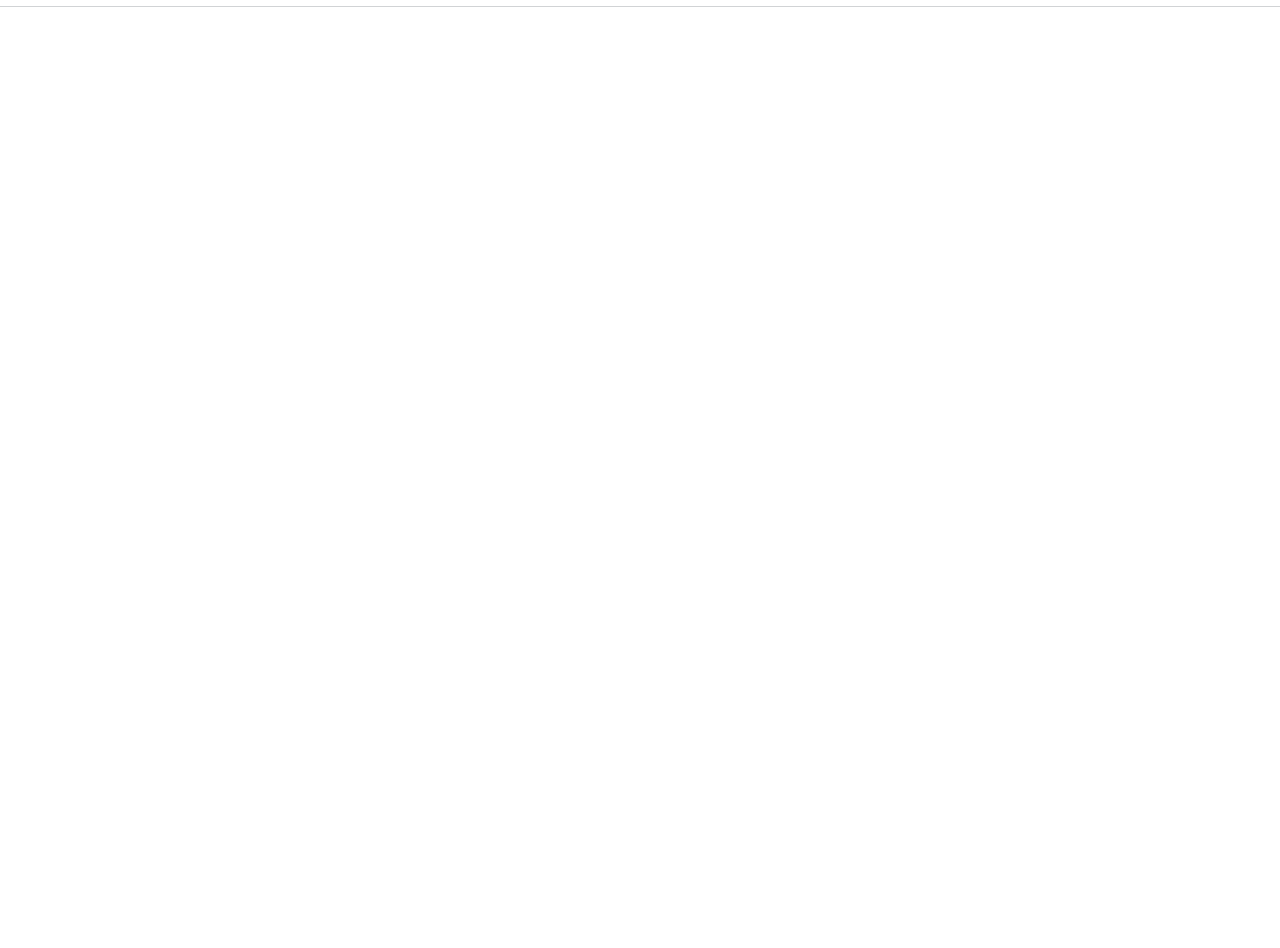
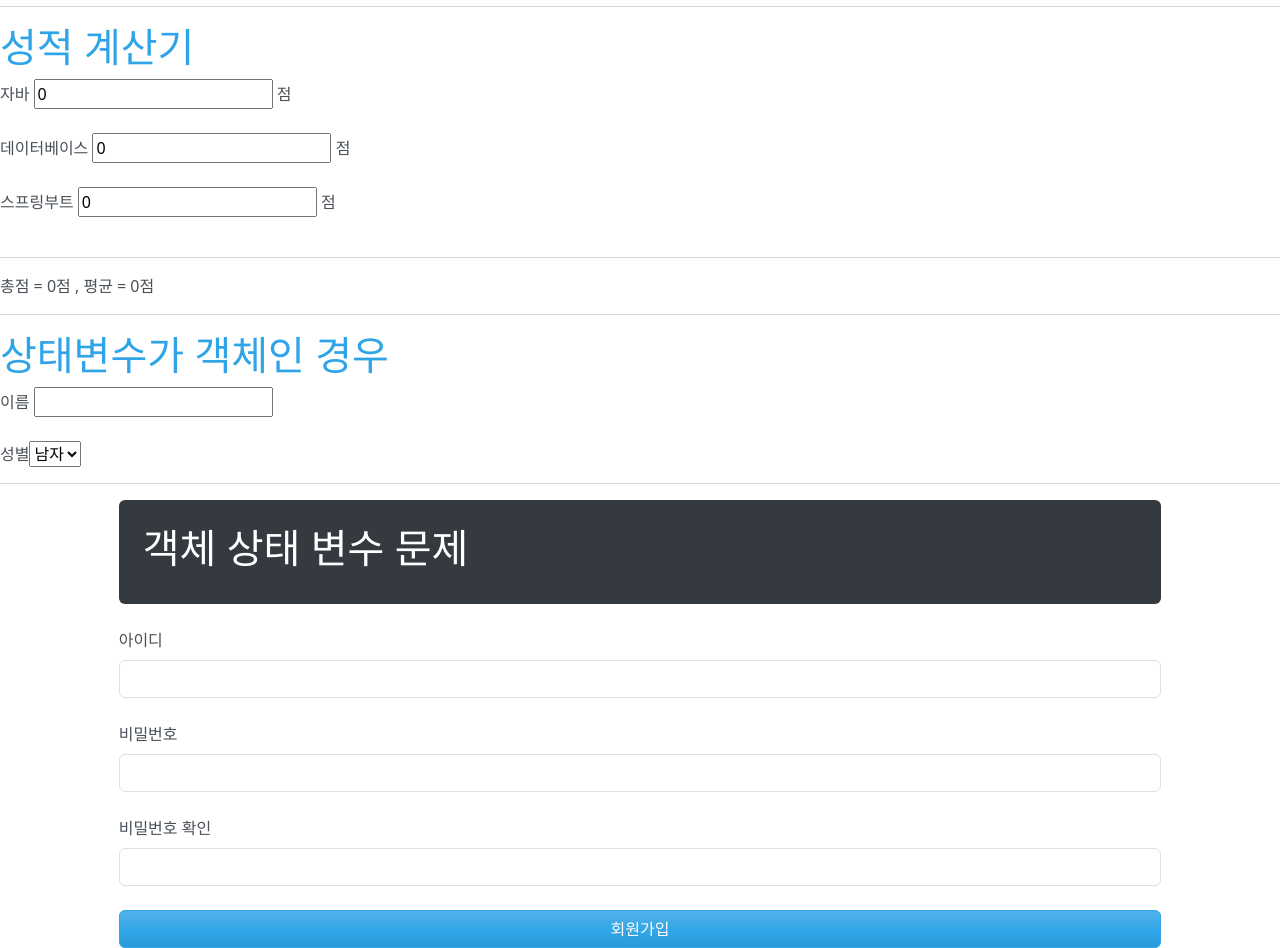
Before and after one commit to MJH098/kh12-react, a React (Create React App) app in the folder demo03/: page / in a window 1280 px wide. Shown: the part 1000-1948 px from the top of the page. Before the commit the page ends 1023 px from the top, so only its background shows below. Built offline with nearby package versions, Linux system fonts and the light colour scheme.

Commit message:
React 입력폼 검사처리

```diff
--- a/demo03/src/App.js
+++ b/demo03/src/App.js
@@ -4,6 +4,9 @@ import Exam01 from './components/Exam01';
 import Exam02 from './components/Exam02';
 import Exam03 from './components/Exam03';
 import Exam04 from './components/Exam04';
+import Exam05 from './components/Exam05';
+import Exam06 from './components/Exam06';
+import Exam07 from './components/Exam07';
 
 function App() {
   return (
@@ -17,8 +20,12 @@ function App() {
       <Exam03/>
       <hr/>
       <Exam04/>
-      <hr></hr>
-
+      <hr/>
+      <Exam05/>
+      <hr/>
+      <Exam06/>
+      <hr/>
+      <Exam07/>
     </>
   );
 }
--- /dev/null
+++ b/demo03/src/components/Exam05.js
@@ -0,0 +1,31 @@
+import { useEffect, useState } from "react";
+
+const Exam05 = ()=>{
+    //state를 3개로 보면 = (java, dbms, boot)
+    //state를 5개로 보면 = (java, dbms, boot) → (total, avg)
+    const [java, setJava] = useState(0);
+    const [dbms, setDbms] = useState(0);
+    const [boot, setBoot] = useState(0);
+    const [total, setTotal] = useState(0);
+    const [avg, setAvg] = useState(0);
+
+    useEffect(()=>{
+        setTotal(java + dbms + boot);
+    }, [java,dbms,boot]);
+    useEffect(()=>{
+        setAvg(total/3);
+    }, [total]);
+
+    return (
+        <>
+            <h1>성적 계산기</h1>
+            자바 <input type="number" value={java} onChange={e=>setJava(parseInt(e.target.value))}/> 점 <br/><br/>
+            데이터베이스 <input type="number" value={dbms} onChange={e=>setDbms(parseInt(e.target.value))}/> 점 <br/><br/>
+            스프링부트 <input type="number" value={boot} onChange={e=>setBoot(parseInt(e.target.value))}/> 점 <br/><br/>
+            <hr/>
+            총점 = {total}점 , 평균 = {avg}점
+        </>
+    );
+};
+
+export default Exam05;
--- /dev/null
+++ b/demo03/src/components/Exam06.js
@@ -0,0 +1,42 @@
+import { useState } from "react";
+
+const Exam06 = ()=>{
+    //각각의 상태를 분리하여 관리할 때
+    //const [alias, setAlias] = useState("");
+    //const [gender, setGender] = useState("남자");
+
+    //상태를 하나의 객체로 관리할 때
+    const [info, setInfo] = useState({
+        alias : "",
+        gender : "남자"
+    });
+
+    //function changeInfo(e){}
+    const changeInfo = e=>{
+        //console.log(e.target);//이벤트 발생 태그 확인
+        //console.log(e.target.name, e.target.value);//이름,값 확인
+
+        //info에서 이벤트가 발생한 태그명에 해당하는 필드만 입력값으로 바꾸고 나머진 그대로 둬라!
+        //- ...info는 info의 나머지 항목을 의미(rest 연산)
+        //- 객체에 [] 표시를 쓰면 필드명을 변수로 지정할 수 있다
+        setInfo({
+            ...info,
+            [e.target.name] : e.target.value
+        });
+    };
+
+    return (
+        <>
+            <h1>상태변수가 객체인 경우</h1>
+
+            이름 <input type="text" name="alias" value={info.alias} onChange={changeInfo}/> <br/><br/>
+            성별
+            <select name="gender" value={info.gender} onChange={changeInfo}>
+                <option>남자</option>
+                <option>여자</option>
+            </select>
+        </>
+    );
+};
+
+export default Exam06;
--- /dev/null
+++ b/demo03/src/components/Exam07.js
@@ -0,0 +1,96 @@
+import { useEffect, useState } from "react";
+
+const Exam07 = ()=>{
+
+    //객체로 상태 변수를 정의
+    const [member, setMember] = useState({//입력데이터
+        memberId:"",
+        memberPw:"",
+        memberPwRe:""
+    });
+    const [result, setResult] = useState({//검사결과
+        memberId:false,
+        memberPw:false,
+        memberPwRe:false
+    });
+    //입력데이터가 변하면 검사결과가 자동으로 계산되도록 처리
+    useEffect(()=>{
+        //console.log("member가 변했습니다");
+        //ID검사
+        const idRegex = /^[a-z][a-z0-9]{7,19}$/;
+        const idMatch = idRegex.test(member.memberId);
+
+        //PW검사
+        const pwRegex = /^[A-Za-z0-9!@#$]{8,16}$/;
+        const pwMatch = pwRegex.test(member.memberPw);
+
+        //PW-RE검사
+        const pwReMatch = member.memberPw.length > 0
+                                        && member.memberPw === member.memberPwRe;
+
+        setResult({
+            memberId : idMatch,
+            memberPw : pwMatch,
+            memberPwRe : pwReMatch
+        });
+    }, [member]);
+
+    //객체의 상태를 한 번에 변경하는 함수를 구현
+    const changeMember = (e)=>{
+        setMember({
+            ...member,
+            [e.target.name] : e.target.value
+        });
+    };
+
+    return (
+        <div className="container-fluid">
+            <div className="row">
+                <div className="col-md-10 offset-md-1">
+
+                    {/* 점보트론 */}
+                    <div className="p-4 text-light bg-dark rounded">
+                        <h1>객체 상태 변수 문제</h1>
+                    </div>
+
+                    <form autoComplete="off">
+
+                    <div className="row mt-4">
+                        <div className="col">
+                            <label className="form-label">아이디</label>
+                            <input type="text" name="memberId" className="form-control"
+                                    value={member.memberId} onChange={changeMember}/>
+                        </div>
+                    </div>
+
+                    <div className="row mt-4">
+                        <div className="col">
+                            <label className="form-label">비밀번호</label>
+                            <input type="password" name="memberPw" className="form-control"
+                                    value={member.memberPw} onChange={changeMember}/>
+                        </div>
+                    </div>
+
+                    <div className="row mt-4">
+                        <div className="col">
+                            <label className="form-label">비밀번호 확인</label>
+                            <input type="password" name="memberPwRe" className="form-control"
+                                    value={member.memberPwRe} onChange={changeMember}/>
+                        </div>
+                    </div>
+
+                    </form>
+
+                    <div className="row mt-4">
+                        <div className="col">
+                            <button type="button" className="btn btn-primary w-100">회원가입</button>
+                        </div>
+                    </div>
+
+                </div>
+            </div>
+        </div>
+    );
+};
+
+export default Exam07;
```
